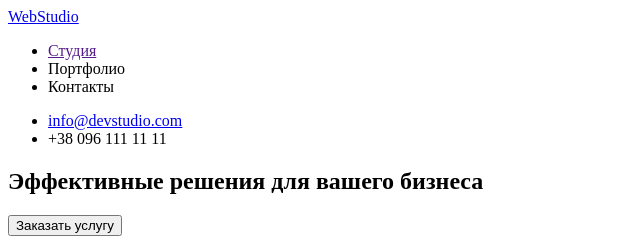
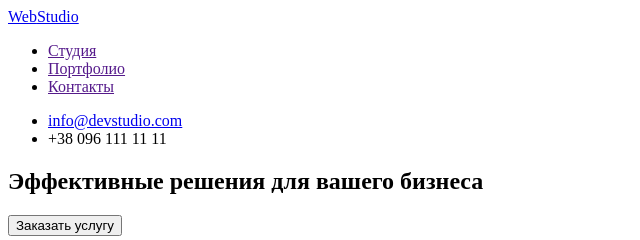
Before and after one commit to Leonid-Dovhaliuk/goit-markup-hw-01, a plain HTML site: page index.html in a window 1280 px wide. Shown: the top 240 px of the page, 0-640 px from the left. Drawn offline with Linux system fonts and the light colour scheme.

Commit message:
hw-1 исправил ссылки

```diff
--- a/index.html
+++ b/index.html
@@ -18,10 +18,10 @@
             <a class="header-link" href="">Студия</a>
           </li>
           <li class="header-item">
-            <a class="header-link" href=""></a>Портфолио
+            <a class="header-link" href="">Портфолио</a>
           </li>
           <li class="header-item">
-            <a class="header-link" href=""></a>Контакты
+            <a class="header-link" href="">Контакты</a>
           </li>
         </ul>
       </nav>
```
